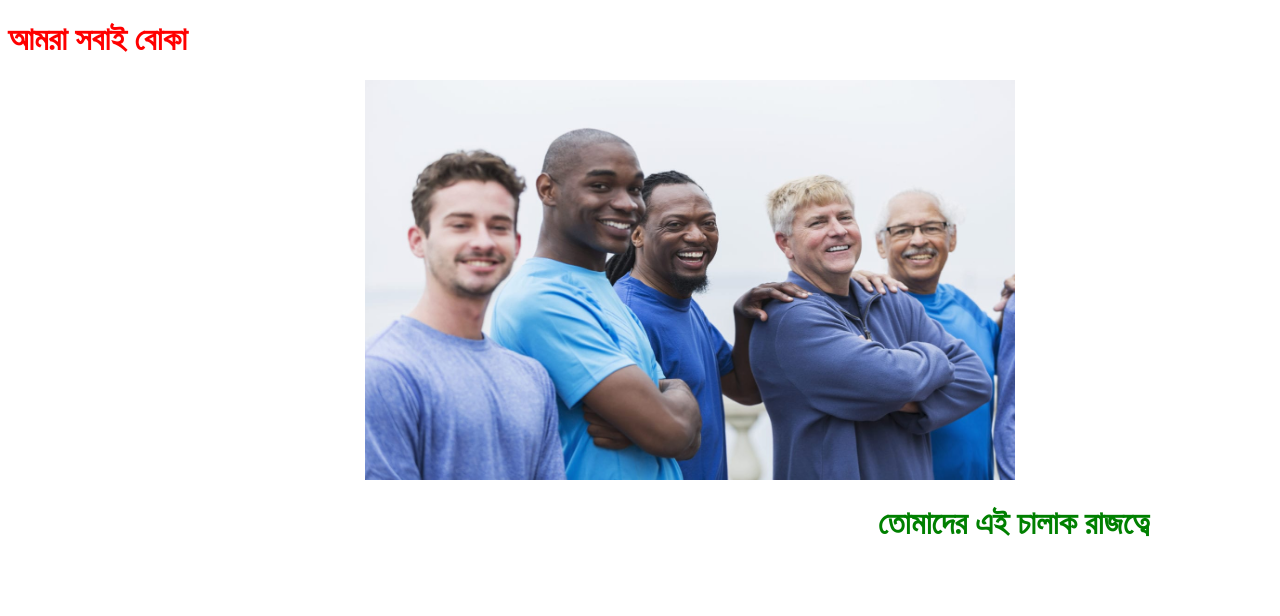
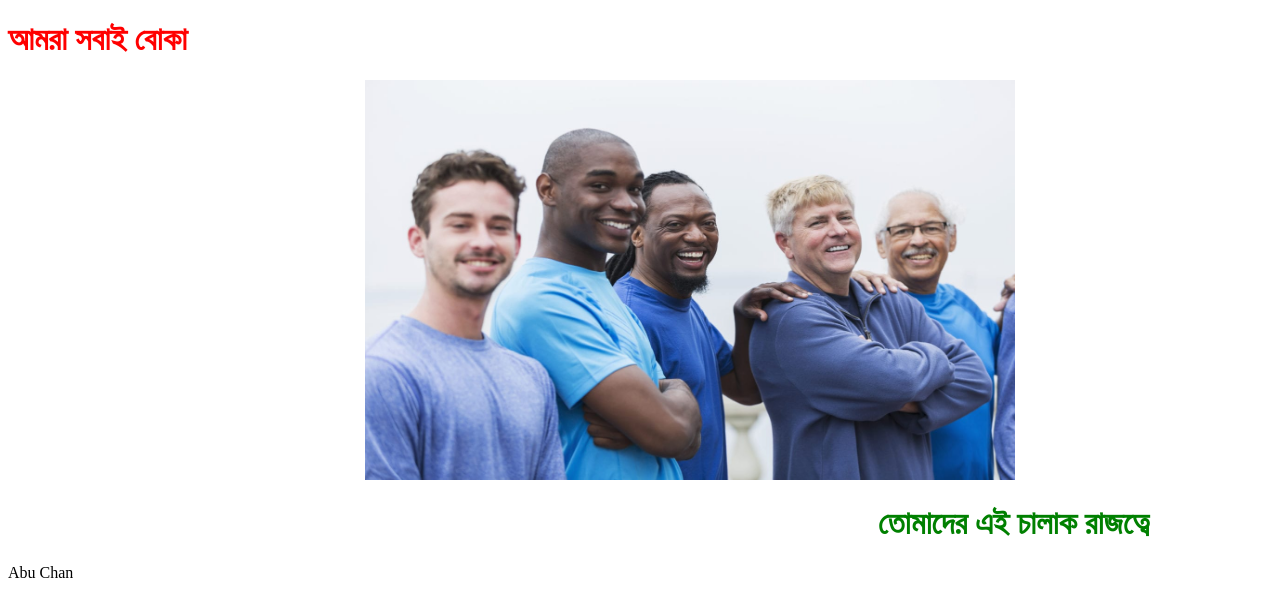
Before and after one commit to masud121445/ggdhon, a plain HTML site: page index.html in a window 1280 px wide. Drawn offline with Linux system fonts and the light colour scheme.

Commit message:
Update index.html

```diff
--- a/index.html
+++ b/index.html
@@ -12,6 +12,7 @@
    <img src="foolmen.jpg" alt="abu" height="400px" width="650px">
    <div class="fool">
     <h1>তোমাদের এই চালাক রাজত্বে</h1>
+       <p>Abu Chan</p>
    </div>
 </body>
 </html>
```
